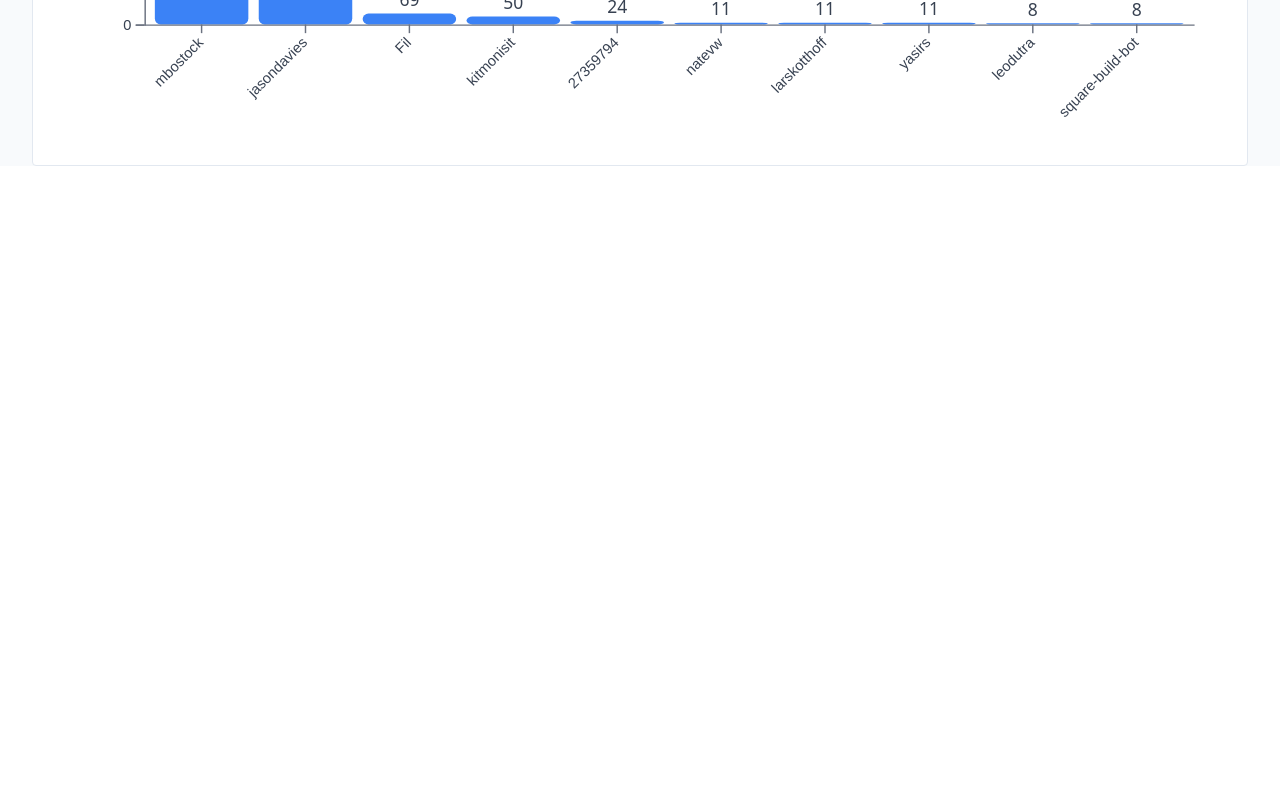
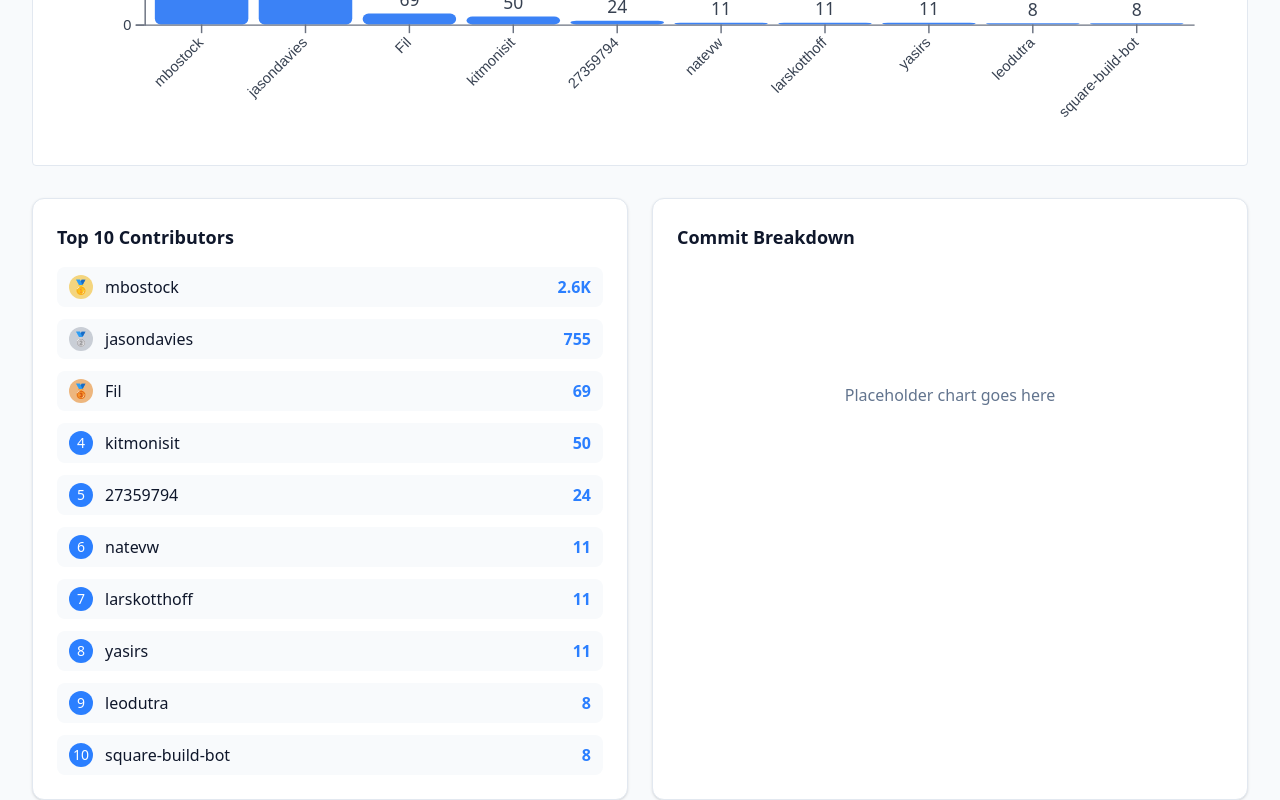
Before and after one commit to JoWilks25/d3-Contributor-Stats-Dashboard, a React (Vite) app: page / in a window 1280 px wide. Shown: the part 781-1581 px from the top of the page. Before the commit the page ends 947 px from the top, so only its background shows below. Built offline with nearby package versions, Linux system fonts and the light colour scheme.

Commit message:
LMBL-50 - add Top 10 contrib list (#4)
* LMBL-50 - add Top 10 contrib list

* LMBL-50 - add Top 10 contrib list

```diff
--- a/src/App.tsx
+++ b/src/App.tsx
@@ -1,6 +1,8 @@
 import DarkModeToggle from './components/DarkModeToggle';
 import KPICard from './components/KPICard';
 import BarChart from './components/BarChart';
+import TopContributorsList from './components/TopContributorsList';
+import CommitBreakdownChart from './components/CommitBreakdownChart';
 import { calculateKPIMetrics, formatNumber, getTopContributorsByCommits } from './utils/dataCalculations';
 import { Users, GitCommit, Plus, Minus } from 'lucide-react';
 
@@ -60,6 +62,12 @@ export default function App() {
             width={800}
             height={400}
           />
+
+          {/* Bottom Row - Two Column Layout */}
+          <div className="grid grid-cols-1 lg:grid-cols-2 gap-6">
+            <TopContributorsList contributors={topContributors} />
+            <CommitBreakdownChart />
+          </div>
         </main>
       </div>
     </div>
--- /dev/null
+++ b/src/components/CommitBreakdownChart.tsx
@@ -0,0 +1,20 @@
+interface CommitBreakdownChartProps {
+    title?: string;
+}
+
+export default function CommitBreakdownChart({
+    title = "Commit Breakdown"
+}: CommitBreakdownChartProps) {
+    return (
+        <div className="bg-white dark:bg-slate-800 rounded-xl p-6 shadow-sm border border-slate-200 dark:border-slate-700 transition-colors">
+            <h3 className="text-lg font-semibold text-slate-900 dark:text-slate-100 mb-4">
+                {title}
+            </h3>
+            <div className="flex items-center justify-center h-64">
+                <p className="text-slate-500 dark:text-slate-400 text-center">
+                    Placeholder chart goes here
+                </p>
+            </div>
+        </div>
+    );
+}
--- /dev/null
+++ b/src/components/TopContributorsList.tsx
@@ -0,0 +1,60 @@
+import { formatNumber } from '../utils/dataCalculations';
+
+interface Contributor {
+    username: string;
+    commits: number;
+}
+
+interface TopContributorsListProps {
+    contributors: Contributor[];
+    title?: string;
+}
+
+export default function TopContributorsList({
+    contributors,
+    title = "Top 10 Contributors"
+}: TopContributorsListProps) {
+    return (
+        <div className="bg-white dark:bg-slate-800 rounded-xl p-6 shadow-sm border border-slate-200 dark:border-slate-700 transition-colors">
+            <h3 className="text-lg font-semibold text-slate-900 dark:text-slate-100 mb-4">
+                {title}
+            </h3>
+            <div className="space-y-3">
+                {contributors.map((contributor, index) => (
+                    <div
+                        key={contributor.username}
+                        className="flex items-center justify-between py-2 px-3 rounded-lg bg-slate-50 dark:bg-slate-700/50 transition-colors"
+                    >
+                        <div className="flex items-center space-x-3">
+                            <div className="flex items-center justify-center w-6 h-6 rounded-full text-white text-sm font-medium">
+                                {index === 0 ? (
+                                    <div className="w-6 h-6 rounded-full bg-yellow-500/50 flex items-center justify-center">
+                                        🥇
+                                    </div>
+                                ) : index === 1 ? (
+                                    <div className="w-6 h-6 rounded-full bg-gray-400/50 flex items-center justify-center">
+                                        🥈
+                                    </div>
+                                ) : index === 2 ? (
+                                    <div className="w-6 h-6 rounded-full bg-amber-600/50 flex items-center justify-center">
+                                        🥉
+                                    </div>
+                                ) : (
+                                    <div className="w-6 h-6 rounded-full bg-blue-500 flex items-center justify-center text-white text-sm font-medium">
+                                        {index + 1}
+                                    </div>
+                                )}
+                            </div>
+                            <span className="text-slate-900 dark:text-slate-100 font-medium">
+                                {contributor.username}
+                            </span>
+                        </div>
+                        <span className="text-blue-500 font-semibold">
+                            {formatNumber(contributor.commits)}
+                        </span>
+                    </div>
+                ))}
+            </div>
+        </div>
+    );
+}
```
